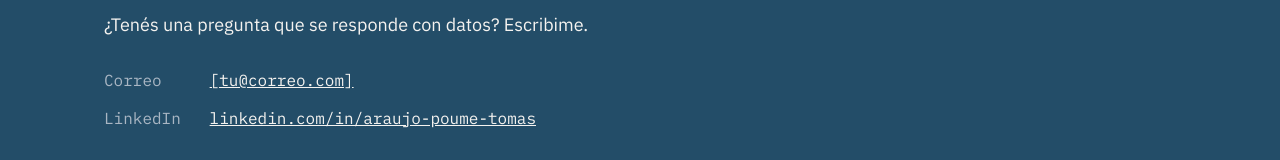
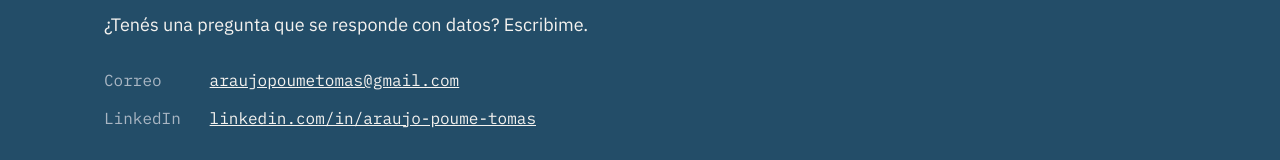
Before and after one commit to diego-t-araujo/Posdata-, a plain HTML site: page index.html in a window 1280 px wide. Shown: the part 3323-3483 px from the top of the page. Drawn offline with Linux system fonts and the light colour scheme.

Commit message:
Agrega correo de contacto
Co-Authored-By: Claude Opus 5.5 <noreply@anthropic.com>
Claude-Session: https://claude.ai/code/session_01LKkFd9YHANUntZt24Jdz3p

```diff
--- a/index.html
+++ b/index.html
@@ -138,7 +138,7 @@
       </div>
       <p>¿Tenés una pregunta que se responde con datos? Escribime.</p>
       <div class="canales">
-        <div><span>Correo</span> <a href="mailto:[tu@correo.com]">[tu@correo.com]</a></div>
+        <div><span>Correo</span> <a href="mailto:araujopoumetomas@gmail.com">araujopoumetomas@gmail.com</a></div>
         <div><span>LinkedIn</span> <a href="https://www.linkedin.com/in/araujo-poume-tomas/">linkedin.com/in/araujo-poume-tomas</a></div>
       </div>
     </div>
```
